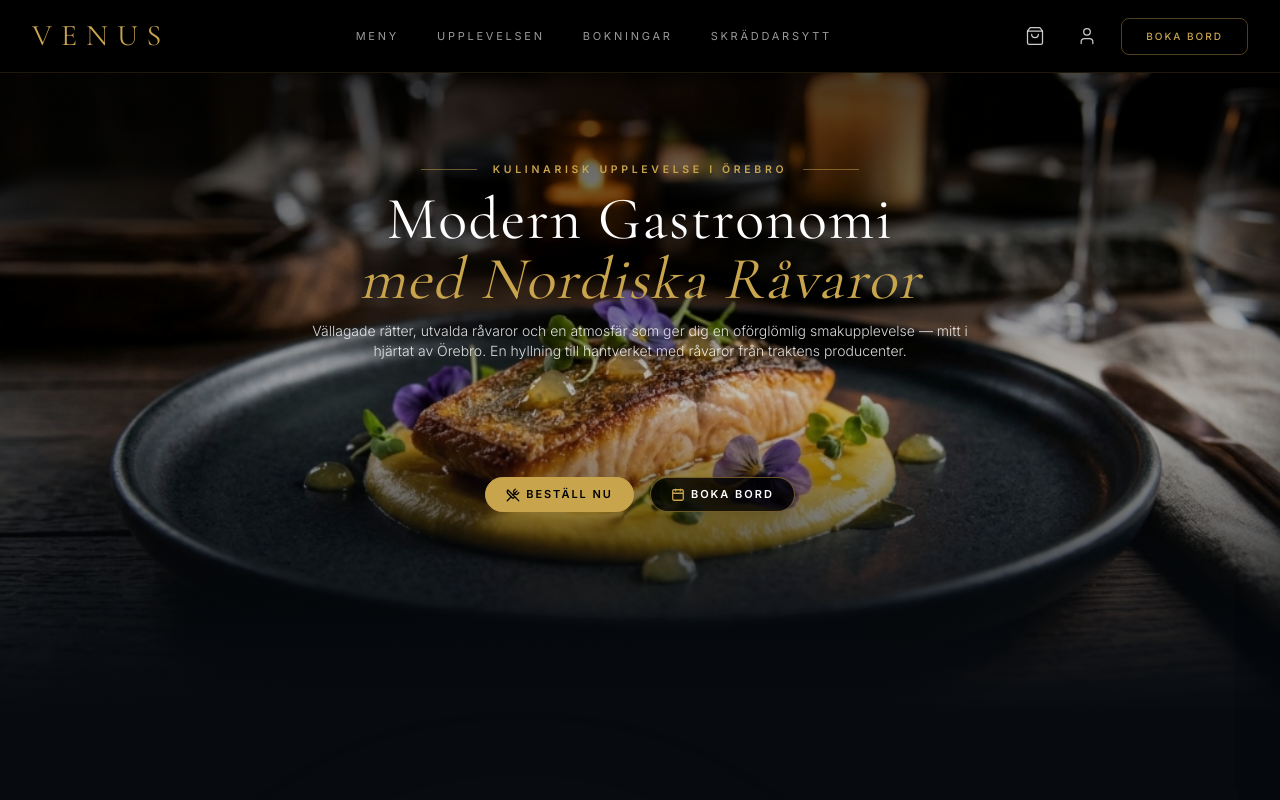
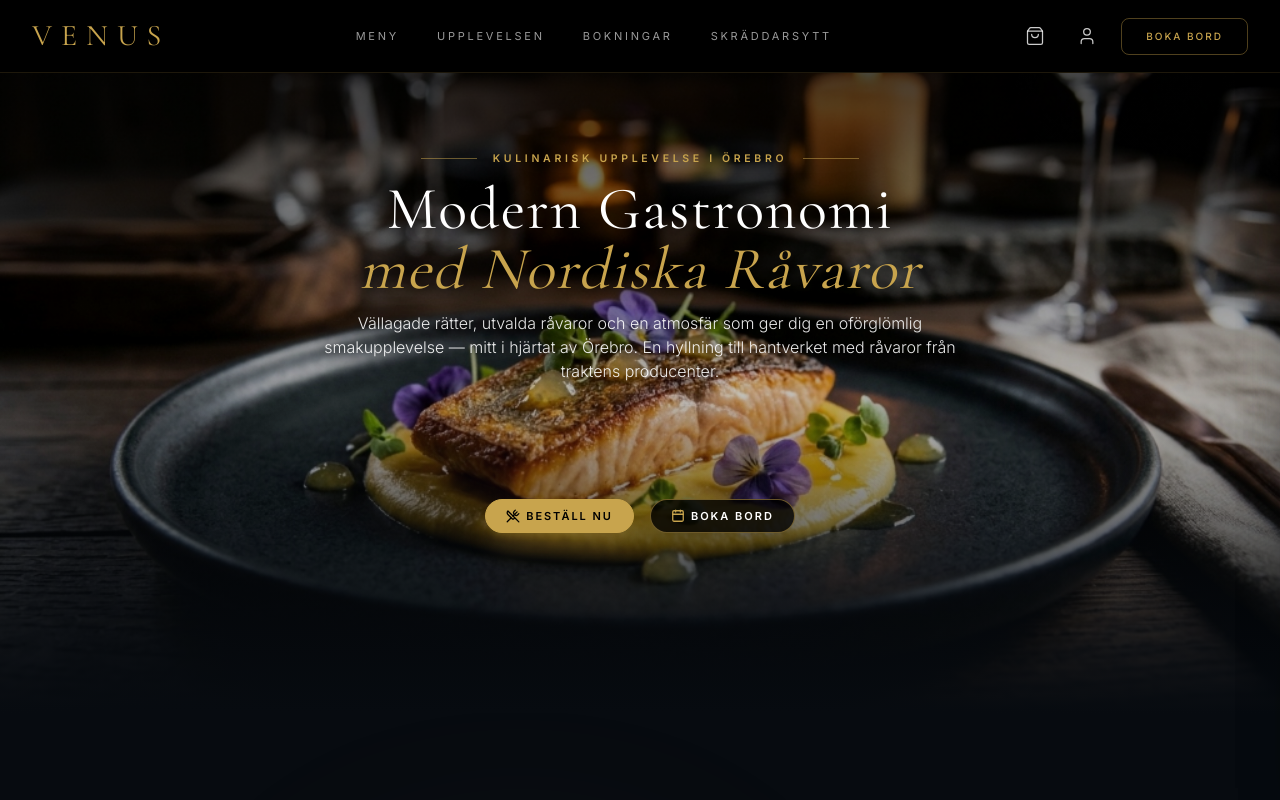
Before and after one commit to Moony2020/Venus-Restaurant, a React (Vite) app in the folder client/: page / in a window 1280 px wide. Shown: the top 800 px of the page. Built offline with nearby package versions, Linux system fonts and the light colour scheme; no server answers.

Commit message:
style(hero): increase description text size for improved readability

```diff
--- a/client/src/components/home/HeroSection.jsx
+++ b/client/src/components/home/HeroSection.jsx
@@ -34,7 +34,7 @@ const HeroSection = () => {
         </h1>
 
         {/* Subtitle / Description - Full text visible without truncation dots */}
-        <p className="max-w-2xl text-[11px] sm:text-xs md:text-sm text-white/85 font-light leading-relaxed mb-3 sm:mb-5 px-2 drop-shadow-[0_2px_8px_rgba(0,0,0,0.9)] animate-[fade-in-up_1s_ease-out_0.35s_both]">
+        <p className="max-w-2xl text-[13px] sm:text-[15px] md:text-base text-white/90 font-light leading-relaxed mb-3 sm:mb-5 px-2 drop-shadow-[0_2px_8px_rgba(0,0,0,0.9)] animate-[fade-in-up_1s_ease-out_0.35s_both]">
           Vällagade rätter, utvalda råvaror och en atmosfär som ger dig en oförglömlig smakupplevelse — mitt i hjärtat av Örebro. En hyllning till hantverket med råvaror från traktens producenter.
         </p>
 
```
